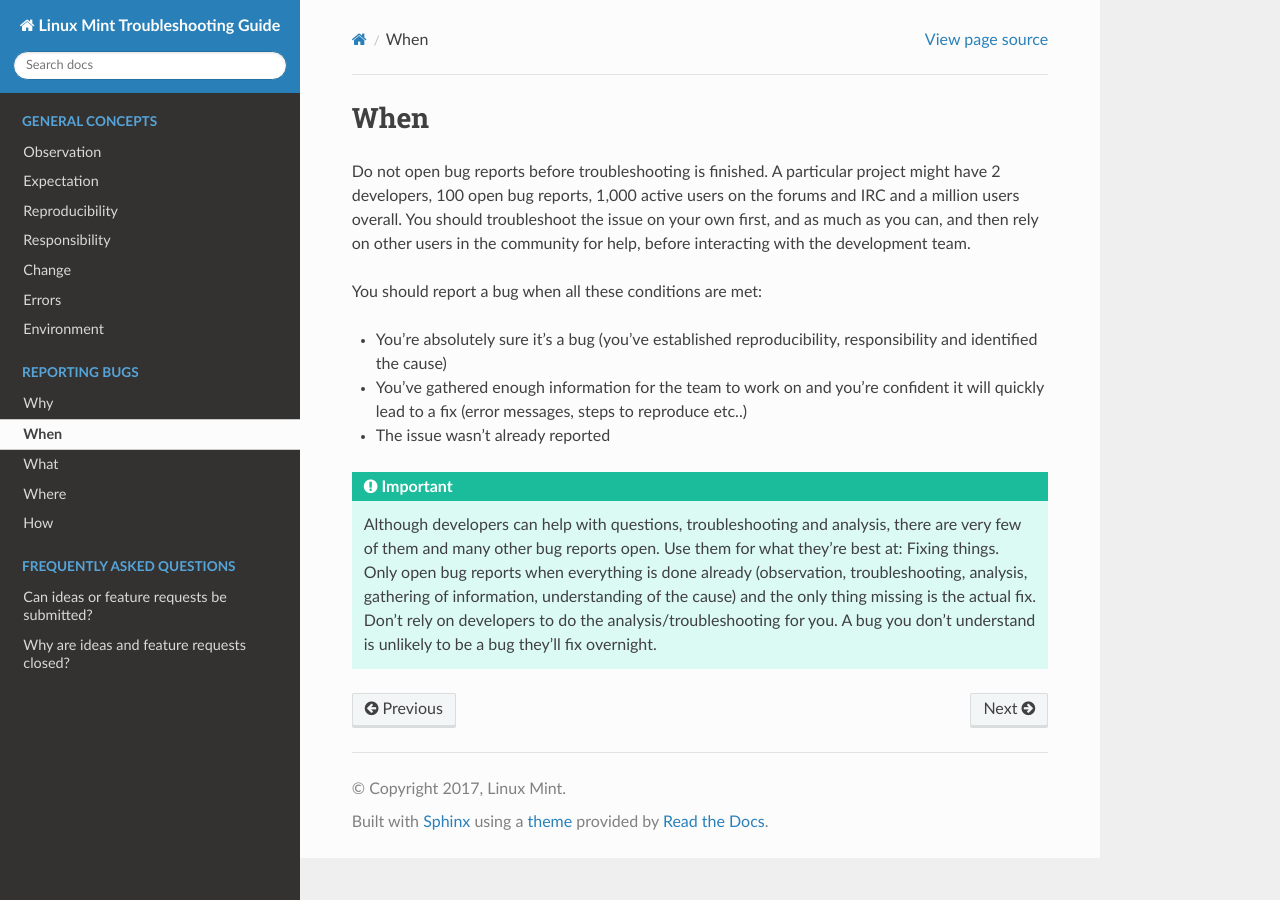
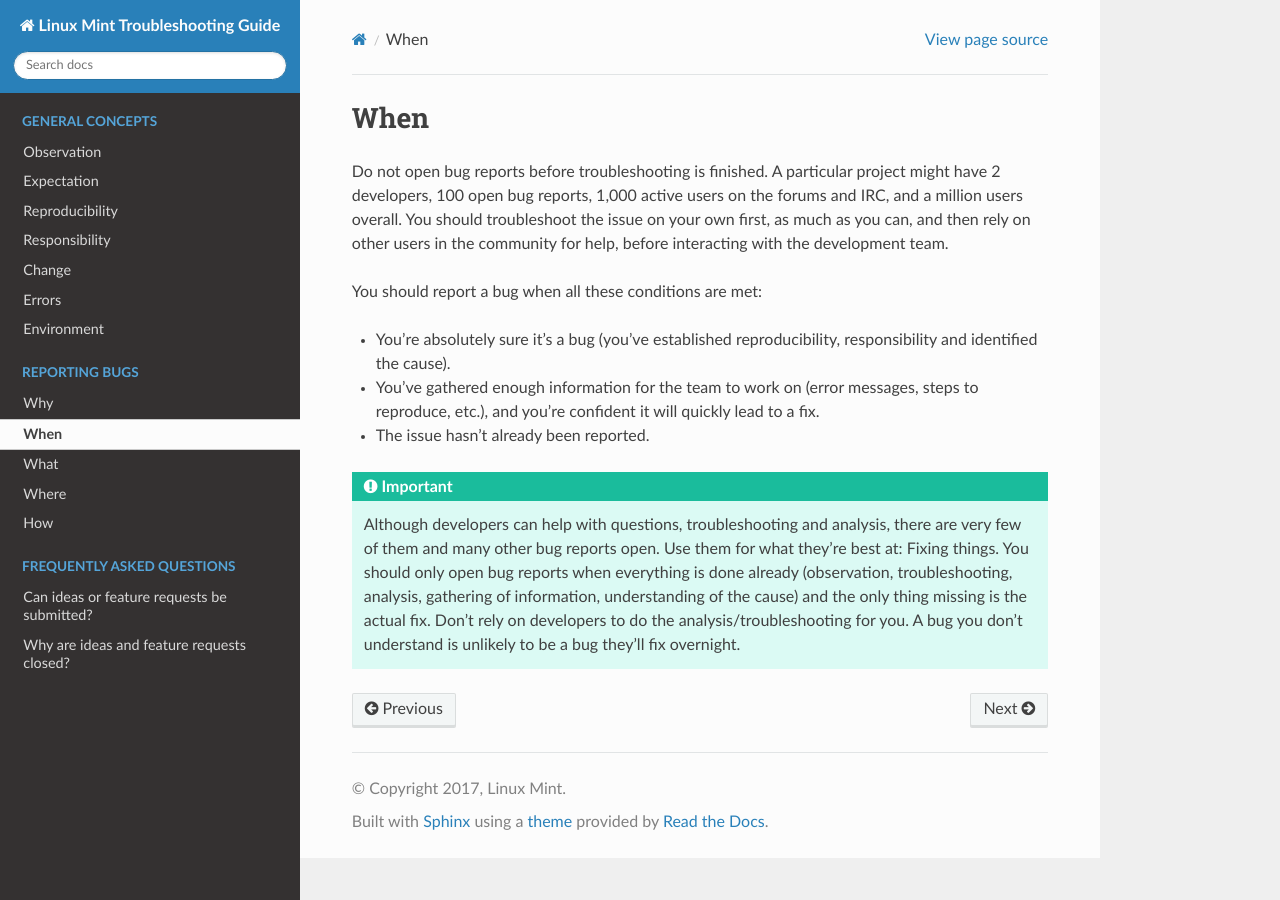
Before and after one commit to linuxmint/doc-troubleshooting-guide, a Sphinx documentation site: the page built from docs/when.rst, in a window 1280 px wide. Built offline with Sphinx 7.4.7 and the Read the Docs theme 2.0.0, drawn with Linux system fonts in a browser that asks for light colours.

Commit message:
Grammatical corrections (#6)

```diff
--- a/docs/when.rst
+++ b/docs/when.rst
@@ -1,13 +1,13 @@
 When
 ====
 
-Do not open bug reports before troubleshooting is finished. A particular project might have 2 developers, 100 open bug reports, 1,000 active users on the forums and IRC and a million users overall. You should troubleshoot the issue on your own first, and as much as you can, and then rely on other users in the community for help, before interacting with the development team.
+Do not open bug reports before troubleshooting is finished. A particular project might have 2 developers, 100 open bug reports, 1,000 active users on the forums and IRC, and a million users overall. You should troubleshoot the issue on your own first, as much as you can, and then rely on other users in the community for help, before interacting with the development team.
 
 You should report a bug when all these conditions are met:
 
-* You're absolutely sure it's a bug (you've established reproducibility, responsibility and identified the cause)
-* You've gathered enough information for the team to work on and you're confident it will quickly lead to a fix (error messages, steps to reproduce etc..)
-* The issue wasn't already reported
+* You're absolutely sure it's a bug (you've established reproducibility, responsibility and identified the cause).
+* You've gathered enough information for the team to work on (error messages, steps to reproduce, etc.), and you're confident it will quickly lead to a fix.
+* The issue hasn't already been reported.
 
 .. important::
-	Although developers can help with questions, troubleshooting and analysis, there are very few of them and many other bug reports open. Use them for what they're best at: Fixing things. Only open bug reports when everything is done already (observation, troubleshooting, analysis, gathering of information, understanding of the cause) and the only thing missing is the actual fix. Don't rely on developers to do the analysis/troubleshooting for you. A bug you don't understand is unlikely to be a bug they'll fix overnight.
+	Although developers can help with questions, troubleshooting and analysis, there are very few of them and many other bug reports open. Use them for what they're best at: Fixing things. You should only open bug reports when everything is done already (observation, troubleshooting, analysis, gathering of information, understanding of the cause) and the only thing missing is the actual fix. Don't rely on developers to do the analysis/troubleshooting for you. A bug you don't understand is unlikely to be a bug they'll fix overnight.
```
